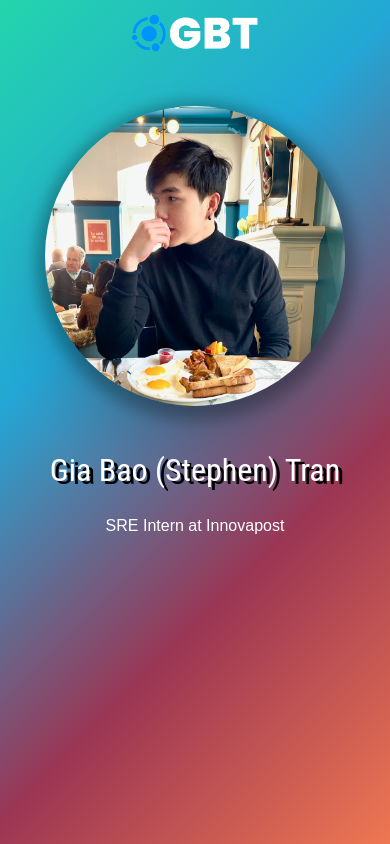
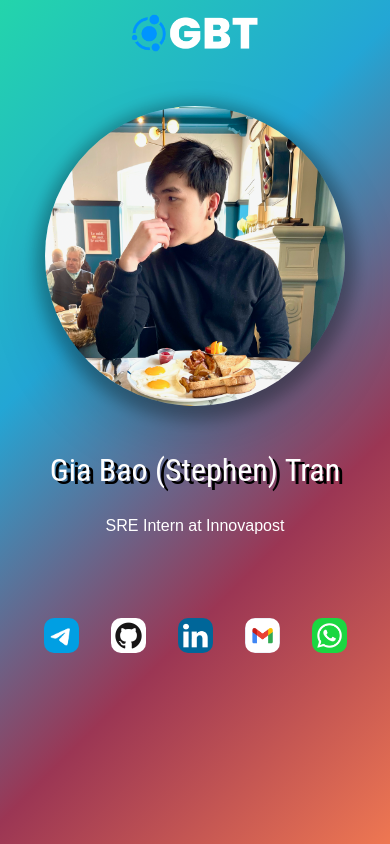
Before and after one commit to sgbaotran/Portfolio-Level4, a React (Create React App) app: page / in a window 390 px wide. Built offline with nearby package versions, Linux system fonts and the light colour scheme.

Commit message:
Chagne About to Home

```diff
--- a/src/components/Home.js
+++ b/src/components/Home.js
@@ -17,7 +17,7 @@ export default function Home() {
             <div>
                 <h2 className='homepage-name text-center text-white md:text-8xl' >Gia Bao (Stephen) Tran</h2>
                 <p className='homepage-description text-center text-white md:text-4xl mt-5' >SRE Intern at Innovapost</p>
-                <div className='move-up homepage-icon-container hidden md:flex my-20 mx-2  '>
+                <div className='move-up homepage-icon-container flex my-20 mx-2  '>
                     {Contacts}
                 </div>
             </div>
```
